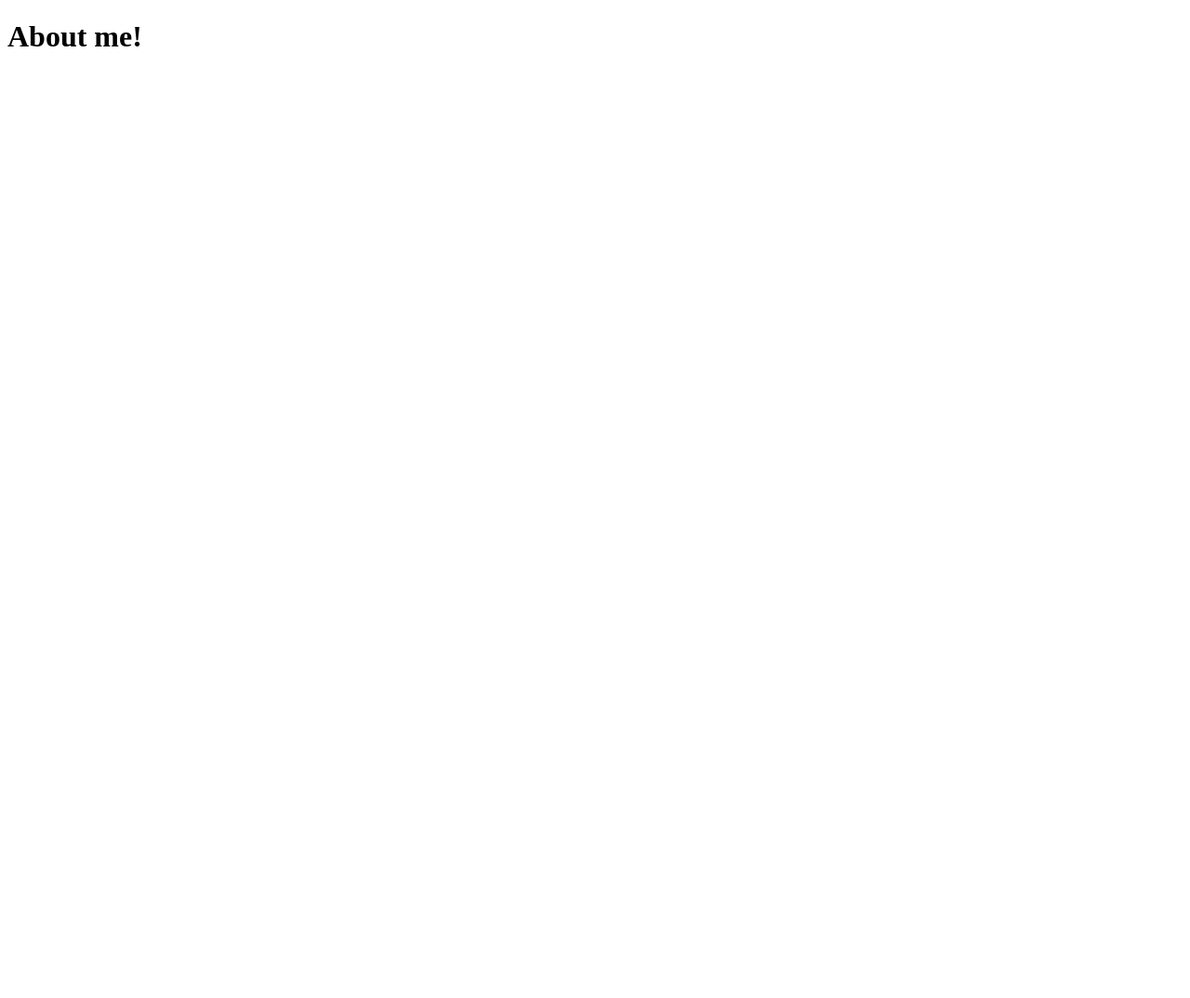
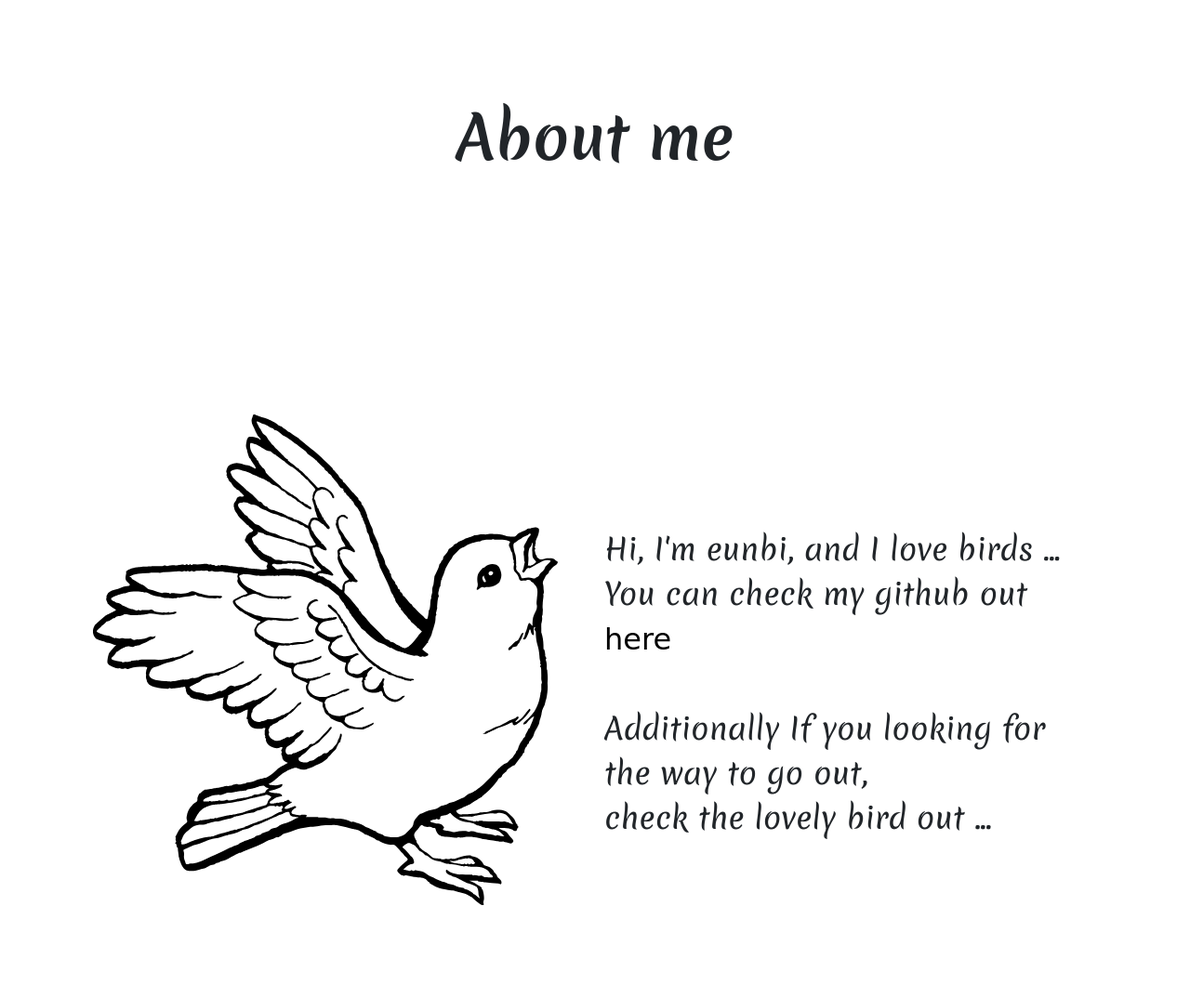
Before and after one commit to Likelion-at-SMWU-10th/ChoEunBi, a Django app: page /about/ in a window 1280 px wide. Before the commit the page is almost empty. Shown: the whole page at 93% size. Before the commit the page ends 50 px from the top, so only its background shows below. Run offline with Django 4.2, Linux system fonts and the light colour scheme; some web fonts are replaced.

Commit message:
complete about.html

```diff
--- a/6주차_Django/tinydiary/coverpage/templates/about.html
+++ b/6주차_Django/tinydiary/coverpage/templates/about.html
@@ -1,12 +1,50 @@
+{% load static %}
 <!DOCTYPE html>
 <html lang="en">
   <head>
     <meta charset="UTF-8" />
     <meta http-equiv="X-UA-Compatible" content="IE=edge" />
     <meta name="viewport" content="width=device-width, initial-scale=1.0" />
+
+    <!-- Bootstrap -->
+    <link
+      href="https://cdn.jsdelivr.net/npm/bootstrap@5.2.0-beta1/dist/css/bootstrap.min.css"
+      rel="stylesheet"
+      integrity="sha384-0evHe/X+R7YkIZDRvuzKMRqM+OrBnVFBL6DOitfPri4tjfHxaWutUpFmBp4vmVor"
+      crossorigin="anonymous"
+    />
+    <!-- CSS -->
+    <link
+      rel="stylesheet"
+      type="text/css"
+      href="{% static 'css/styles.css' %}"
+    />
     <title>💡 About</title>
   </head>
   <body>
-    <h1>About me!</h1>
+    <body>
+      <div class="head">
+        <span class="head__title">About me</span>
+      </div>
+      <div class="content">
+        <div class="content__container">
+          <a href="{% url 'home' %}">
+            <img src="{% static 'img/bird.svg' %}" alt="bird" width="500px" />
+          </a>
+          <div class="content__text">
+            <div>Hi, I'm eunbi, and I love birds ...</div>
+            <div>
+              You can check my github out
+              <a href="https://github.com/tigowler"> here </a>
+            </div>
+            <br />
+            <div>
+              Additionally If you looking for the way to go out,<br />
+              check the lovely bird out ...
+            </div>
+          </div>
+        </div>
+      </div>
+    </body>
   </body>
 </html>
--- a/6주차_Django/tinydiary/static/css/styles.css
+++ b/6주차_Django/tinydiary/static/css/styles.css
@@ -73,3 +73,33 @@ a {
   opacity: 0.8;
   color: black;
 }
+
+.content__container {
+  display: flex;
+  flex-direction: row;
+  justify-content: center;
+  align-items: center;
+}
+
+.content__container img {
+  margin-right: 50px;
+  transition: all 0.5s ease-in-out;
+}
+
+.content__container img:hover {
+  transform: scale(1.05) rotateZ(5deg);
+  opacity: 0.8;
+  color: black;
+}
+
+.content__container .content__text {
+  font-size: 32px;
+}
+
+.content__container a {
+  font-family: var(--bold-font);
+}
+
+.content__text div {
+  text-align: left;
+}
```
Also changed, not shown: 6주차_Django/tinydiary/coverpage/templates/home.html (+1 -8 lines), 6주차_Django/tinydiary/static/img/bird.svg (added), 6주차_Django/tinydiary/static/img/paper1.jpg (deleted), 6주차_Django/tinydiary/static/img/paper2.jpg (deleted).
